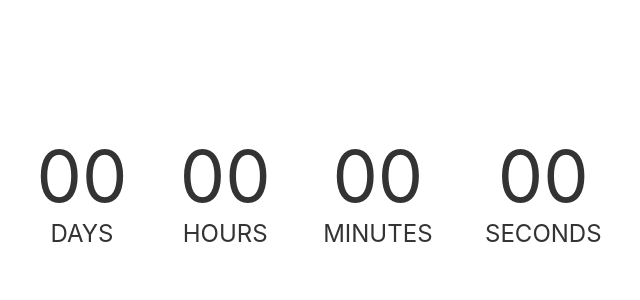
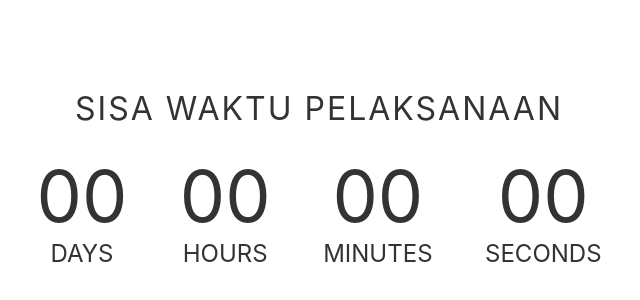
Before and after one commit to hkrjt/arcgis_cms, a plain HTML site: page countdown.html in a window 1280 px wide. Shown: the part 210-510 px from the top of the page, without its empty margins (321-961 px from the left). Drawn offline with Linux system fonts and the light colour scheme.

Commit message:
Conuntdown Title

```diff
--- a/countdown.html
+++ b/countdown.html
@@ -87,6 +87,7 @@
 </head>
 <body>
     <div class="container">
+        <h1>Sisa Waktu Pelaksanaan</h1>
         <div id="countdown">
           <ul>
             <li><span id="days"></span>days</li>
```
